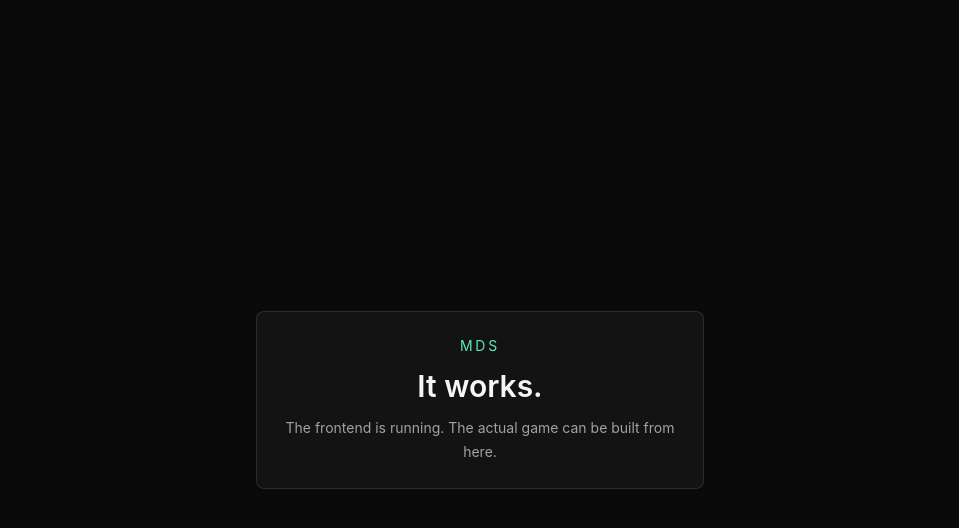
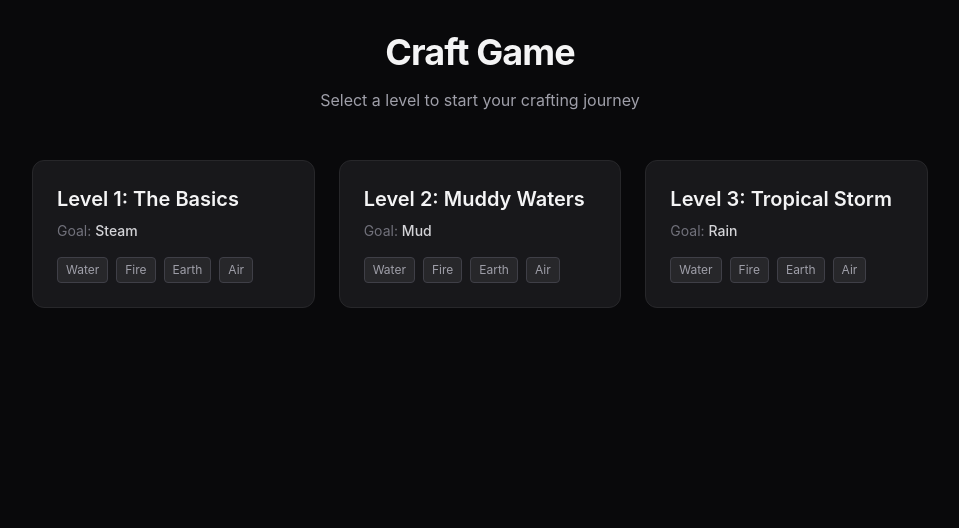
Before and after one commit to octavi26/MDS, a React (Vite) app in the folder src/frontend/: page / in a window 1280 px wide. Shown: the top 528 px of the page, without its empty margins (160-1119 px from the left). Built offline with nearby package versions, Linux system fonts and the light colour scheme.

Commit message:
feat: setup routing, mock data, and level selection UI

```diff
--- a/src/frontend/src/App.tsx
+++ b/src/frontend/src/App.tsx
@@ -1,15 +1,16 @@
+import { BrowserRouter as Router, Routes, Route } from 'react-router-dom';
+import LevelSelectionScreen from './features/levels/LevelSelectionScreen';
+import GameScreenPlaceholder from './features/game/GameScreenPlaceholder';
+
 function App() {
   return (
-    <main className="flex min-h-screen items-center justify-center bg-neutral-950 p-6 text-neutral-100">
-      <section className="w-full max-w-md rounded-lg border border-white/10 bg-white/[0.04] p-6 text-center">
-        <p className="text-sm uppercase tracking-[0.2em] text-emerald-300">MDS</p>
-        <h1 className="mt-3 text-3xl font-semibold">It works.</h1>
-        <p className="mt-3 text-sm leading-6 text-neutral-400">
-          The frontend is running. The actual game can be built from here.
-        </p>
-      </section>
-    </main>
-  )
+    <Router>
+      <Routes>
+        <Route path="/" element={<LevelSelectionScreen />} />
+        <Route path="/game/:levelId" element={<GameScreenPlaceholder />} />
+      </Routes>
+    </Router>
+  );
 }
 
-export default App
+export default App;
--- /dev/null
+++ b/src/frontend/src/data/mockData.ts
@@ -0,0 +1,27 @@
+export interface Level {
+  id: string;
+  name: string;
+  goalItem: string;
+  startingItems: string[];
+}
+
+export const mockLevels: Level[] = [
+  {
+    id: '1',
+    name: 'Level 1: The Basics',
+    goalItem: 'Steam',
+    startingItems: ['Water', 'Fire', 'Earth', 'Air'],
+  },
+  {
+    id: '2',
+    name: 'Level 2: Muddy Waters',
+    goalItem: 'Mud',
+    startingItems: ['Water', 'Fire', 'Earth', 'Air'],
+  },
+  {
+    id: '3',
+    name: 'Level 3: Tropical Storm',
+    goalItem: 'Rain',
+    startingItems: ['Water', 'Fire', 'Earth', 'Air'],
+  },
+];
--- /dev/null
+++ b/src/frontend/src/features/game/GameScreenPlaceholder.tsx
@@ -0,0 +1,26 @@
+import React from 'react';
+import { useParams, useNavigate } from 'react-router-dom';
+
+const GameScreenPlaceholder: React.FC = () => {
+  const { levelId } = useParams<{ levelId: string }>();
+  const navigate = useNavigate();
+
+  return (
+    <div className="min-h-screen bg-zinc-950 text-zinc-100 flex flex-col items-center justify-center p-8">
+      <div className="bg-zinc-900 border border-zinc-800 p-8 rounded-2xl shadow-2xl max-w-md w-full text-center">
+        <h1 className="text-2xl font-bold mb-6">Level: {levelId}</h1>
+        <p className="text-zinc-400 mb-8 italic">
+          Game Interface for Level: [{levelId}] coming soon...
+        </p>
+        <button
+          onClick={() => navigate('/')}
+          className="w-full py-3 bg-zinc-100 text-zinc-950 font-semibold rounded-lg hover:bg-zinc-300 transition-colors"
+        >
+          Back to Levels
+        </button>
+      </div>
+    </div>
+  );
+};
+
+export default GameScreenPlaceholder;
--- /dev/null
+++ b/src/frontend/src/features/levels/LevelSelectionScreen.tsx
@@ -0,0 +1,51 @@
+import React from 'react';
+import { useNavigate } from 'react-router-dom';
+import { mockLevels } from '../../data/mockData';
+import type { Level } from '../../data/mockData';
+
+const LevelSelectionScreen: React.FC = () => {
+  const navigate = useNavigate();
+
+  return (
+    <div className="min-h-screen bg-zinc-950 text-zinc-100 p-8">
+      <div className="max-w-4xl mx-auto">
+        <header className="mb-12 text-center">
+          <h1 className="text-4xl font-bold tracking-tight mb-4">Craft Game</h1>
+          <p className="text-zinc-400">Select a level to start your crafting journey</p>
+        </header>
+
+        <div className="grid grid-cols-1 md:grid-cols-2 lg:grid-cols-3 gap-6">
+          {mockLevels.map((level: Level) => (
+            <div
+              key={level.id}
+              onClick={() => navigate(`/game/${level.id}`)}
+              className="group relative bg-zinc-900 border border-zinc-800 p-6 rounded-xl cursor-pointer hover:border-zinc-600 transition-all hover:bg-zinc-800/50"
+            >
+              <div className="flex flex-col h-full justify-between">
+                <div>
+                  <h2 className="text-xl font-semibold mb-2 group-hover:text-blue-400 transition-colors">
+                    {level.name}
+                  </h2>
+                  <p className="text-sm text-zinc-500 mb-4">Goal: <span className="text-zinc-300 font-medium">{level.goalItem}</span></p>
+                </div>
+
+                <div className="flex flex-wrap gap-2">
+                  {level.startingItems.slice(0, 4).map((item) => (
+                    <span
+                      key={item}
+                      className="px-2 py-1 bg-zinc-800 text-zinc-400 text-xs rounded border border-zinc-700"
+                    >
+                      {item}
+                    </span>
+                  ))}
+                </div>
+              </div>
+            </div>
+          ))}
+        </div>
+      </div>
+    </div>
+  );
+};
+
+export default LevelSelectionScreen;
```
Also changed, not shown: 1 other file (tests, documents, lock files or other folders).
